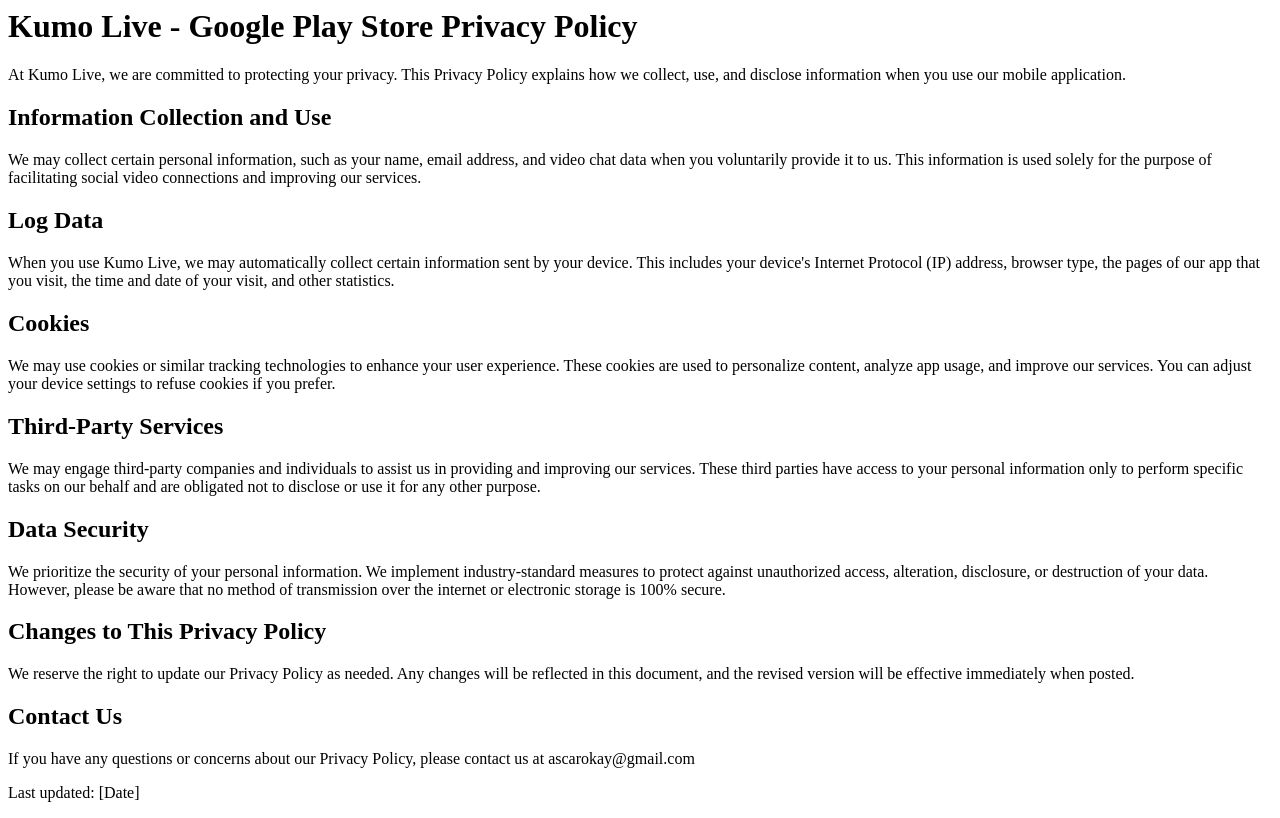
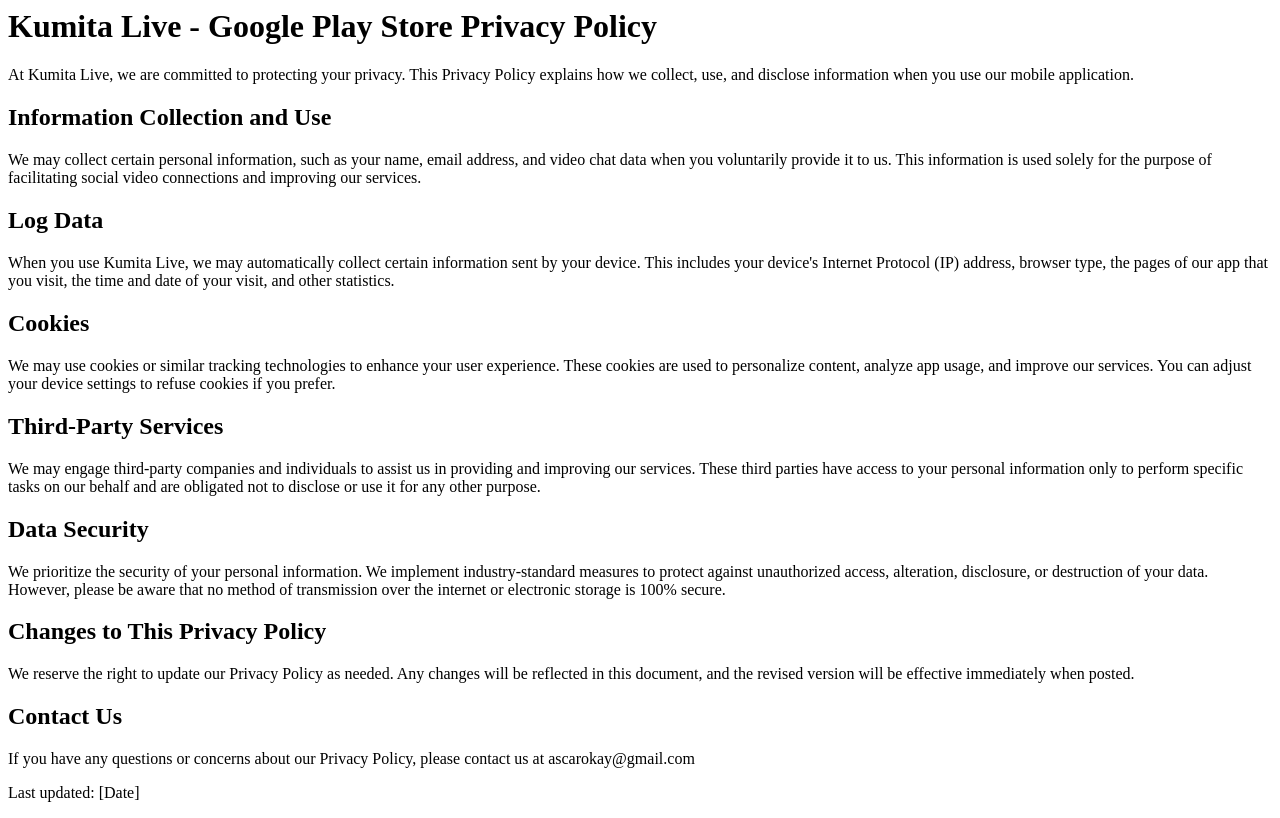
Before and after one commit to ascarokay/ascarokay.github.io, a plain HTML site: page index.html in a window 1280 px wide. Drawn offline with Linux system fonts and the light colour scheme.

Commit message:
Update index.html

```diff
--- a/index.html
+++ b/index.html
@@ -1,11 +1,11 @@
 <html>
 <head>
-<title>Kumo Live - Google Play Store Privacy Policy</title>
+<title>Kumita Live - Google Play Store Privacy Policy</title>
 </head>
 <body>
-<h1>Kumo Live - Google Play Store Privacy Policy</h1>
+<h1>Kumita Live - Google Play Store Privacy Policy</h1>
 <p>
-At Kumo Live, we are committed to protecting your privacy. This Privacy Policy explains how we collect, use, and disclose information when you use our mobile application.
+At Kumita Live, we are committed to protecting your privacy. This Privacy Policy explains how we collect, use, and disclose information when you use our mobile application.
 </p>
 <h2>Information Collection and Use</h2>
 <p>
@@ -13,7 +13,7 @@ We may collect certain personal information, such as your name, email address, a
 </p>
 <h2>Log Data</h2>
 <p>
-When you use Kumo Live, we may automatically collect certain information sent by your device. This includes your device's Internet Protocol (IP) address, browser type, the pages of our app that you visit, the time and date of your visit, and other statistics.
+When you use Kumita Live, we may automatically collect certain information sent by your device. This includes your device's Internet Protocol (IP) address, browser type, the pages of our app that you visit, the time and date of your visit, and other statistics.
 </p>
 <h2>Cookies</h2>
 <p>
```
